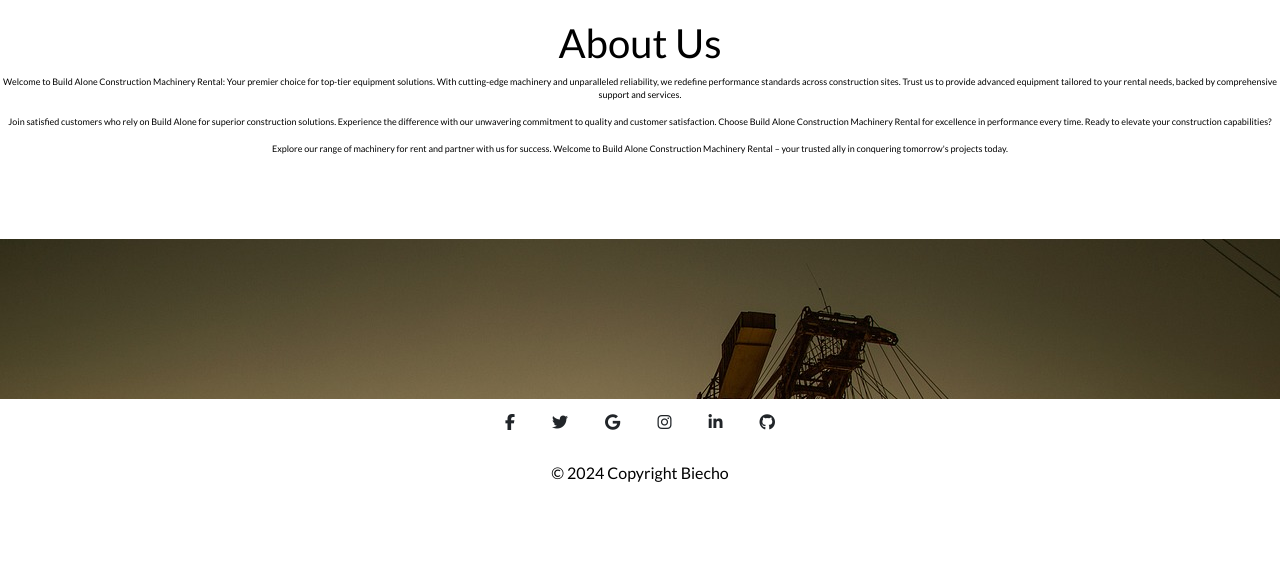
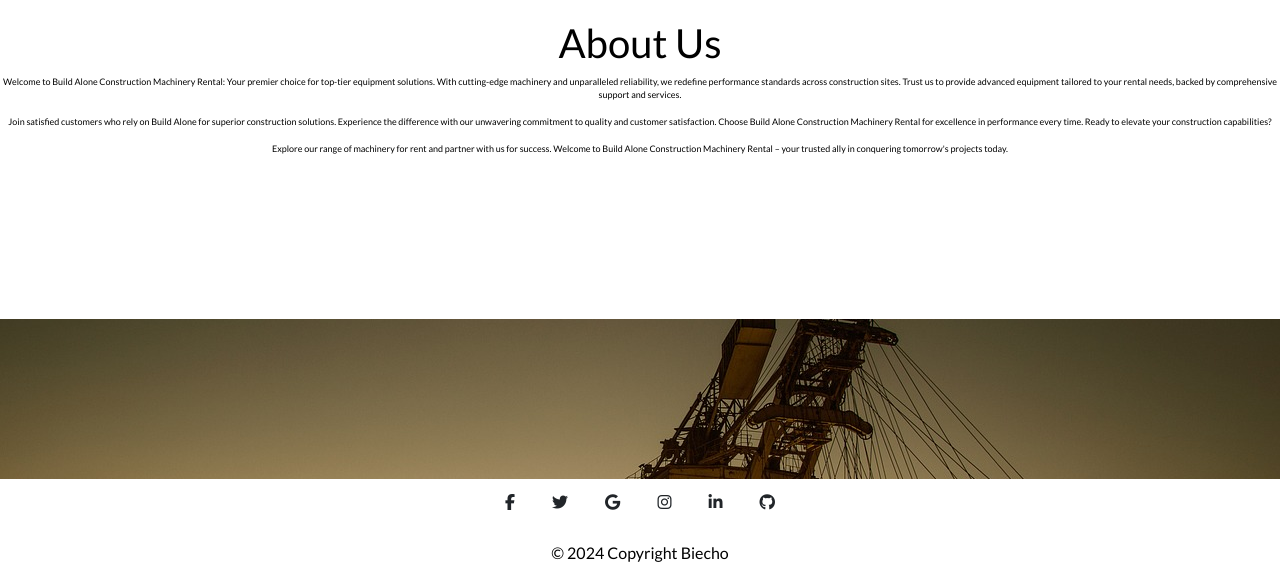
Before and after one commit to Biecho88/build_alone, a Django app: page / in a window 1280 px wide. Shown: the part 838-1419 px from the top of the page. Before the commit the page ends 1320 px from the top, so only its background shows below. Run offline with Django 3.2, Linux system fonts and the light colour scheme; some libraries are stand-ins or nearby versions.

Commit message:
Small change to base.css file. About_us conteiner heigh increased

```diff
--- a/static/css/base.css
+++ b/static/css/base.css
@@ -16,7 +16,7 @@ body {
 }
 
 .about_us {
-    height: 30vh;
+    height: 40vh;
     background-color: white !important;
     position: relative;
     padding-top: 20px;
```
